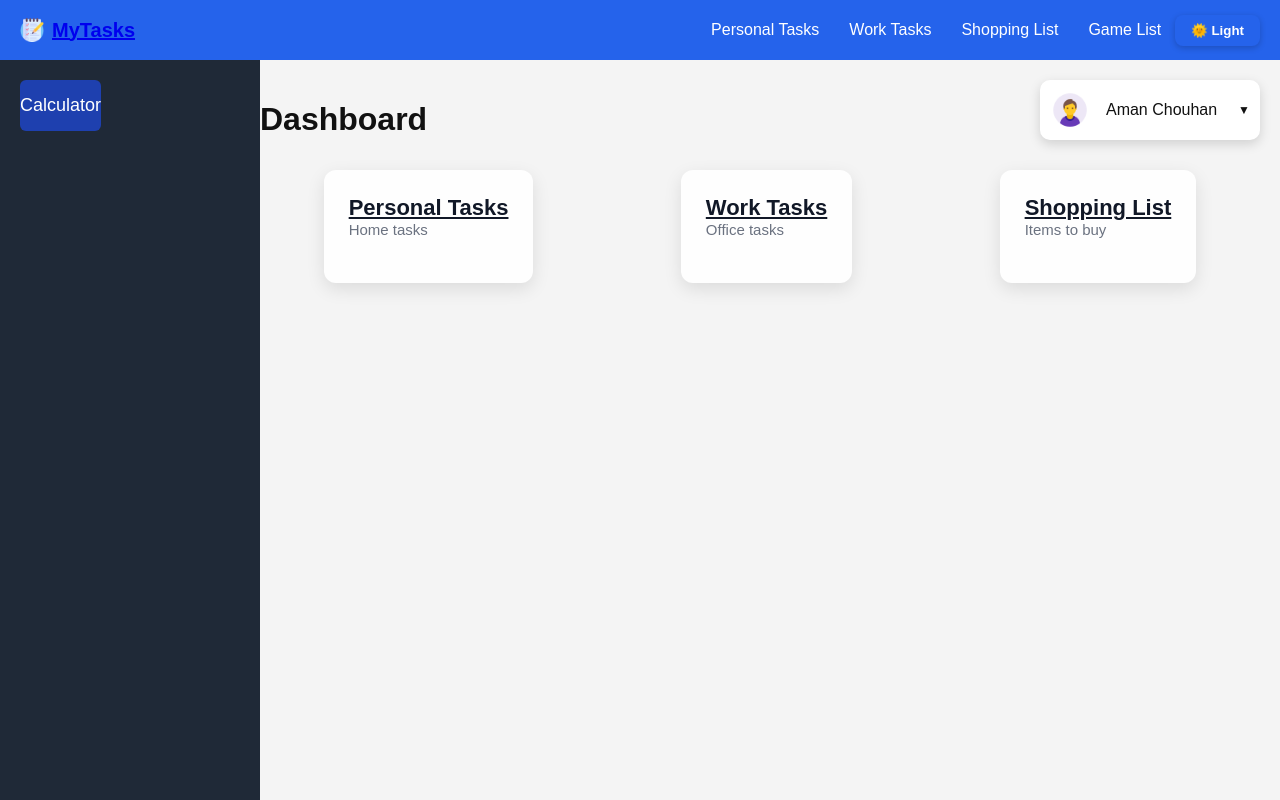
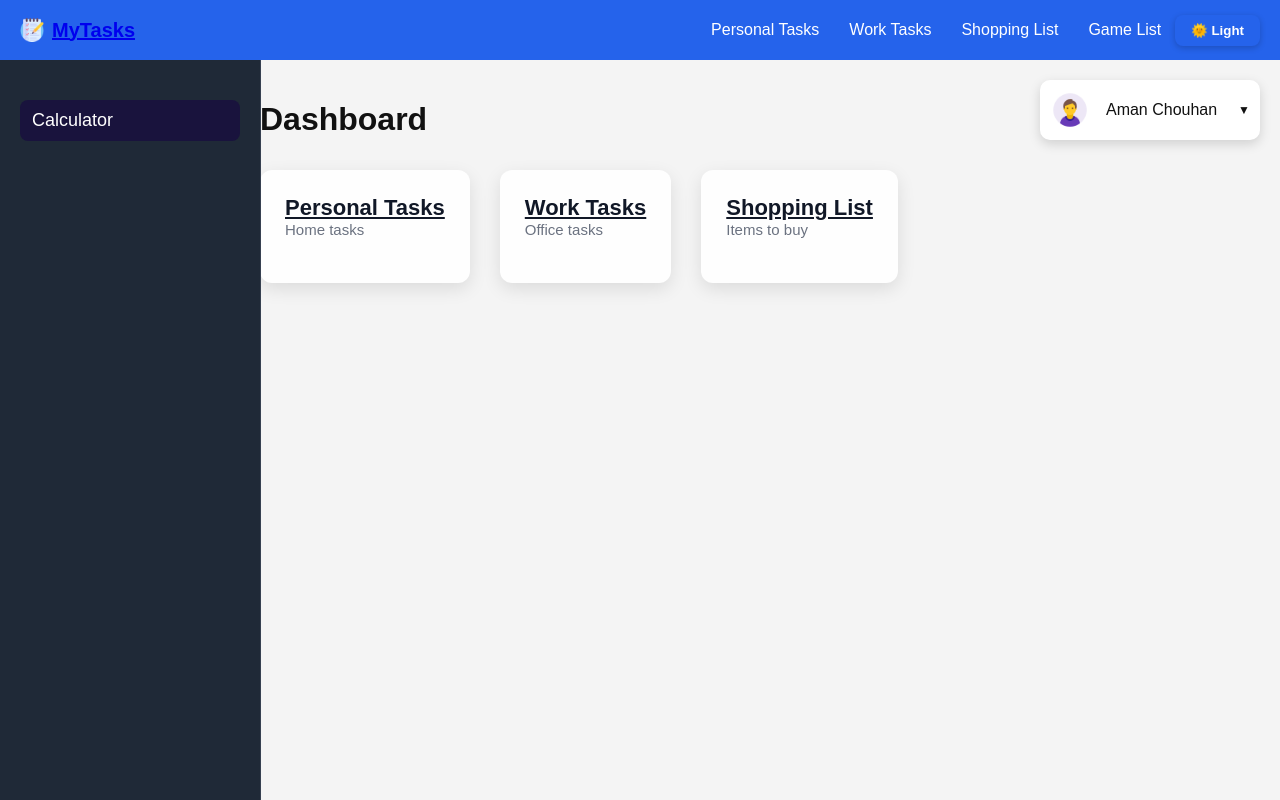
Before and after one commit to achouhan7477/next_to, a Next.js app: page / in a window 1280 px wide. Built offline with nearby package versions, Linux system fonts and the light colour scheme.

Commit message:
today change

```diff
--- a/src/app/globals.css
+++ b/src/app/globals.css
@@ -12,7 +12,6 @@ body.dark {
   color: #f4f4f4;
 }
 
-/* Navbar */
 .navbar {
   position: fixed;
   top: 0;
@@ -65,31 +64,111 @@ body.dark {
   color: #fff;
   padding: 20px;
   overflow: hidden;
-  transition: width 0.3s;
+  transition: width 0.3s ease, background 0.3s ease;
   z-index: 90;
+  border-right: 1px solid #374151;
 }
 
-.sidebar nav a {
-  display: block;
-  color: #fff;
-  text-decoration: none;
-  margin: 10px 0;
-  padding: 5px 10px;
-  border-radius: 5px;
+.sidebar.expanded {
+  width: 220px;
 }
 
-.sidebar nav a:hover {
-  background-color: #2563eb;
+.sidebar:not(.expanded) {
+  width: 60px;
 }
 
-/* Main Content */
+/* Sidebar Buttons / Links */
+.sidebar nav {
+  display: flex;
+  flex-direction: column;
+  gap: 15px;
+  margin-top: 20px;
+}
+
+.sidebar nav a,
+.sidebar nav button {
+  display: flex;
+  align-items: center;
+  justify-content: flex-start;
+  gap: 10px;
+  background: #2563eb;
+  border: none;
+  color: #fff;
+  padding: 10px 12px;
+  border-radius: 8px;
+  font-weight: 500;
+  cursor: pointer;
+  transition: all 0.3s ease;
+}
+
+.sidebar nav a:hover,
+.sidebar nav button:hover {
+  background-color: #1e40af;
+  transform: translateX(5px);
+}
+
+.sidebar nav a:focus,
+.sidebar nav button:focus {
+  outline: none;
+  box-shadow: 0 0 0 2px #3b82f6;
+}
+
+.sidebar .calc-btn {
+  background-color: #19133d;
+}
+
+.sidebar .calc-btn:hover {
+  background-color: #142854;
+  transform: translateX(5px);
+}
+
+.sidebar .toggle-btn {
+  position: absolute;
+  top: 10px;
+  right: -15px;
+  width: 30px;
+  height: 30px;
+  border-radius: 50%;
+  border: none;
+  background-color: #2563eb;
+  color: #fff;
+  cursor: pointer;
+  display: flex;
+  align-items: center;
+  justify-content: center;
+  transition: all 0.3s ease;
+}
+
+.sidebar .toggle-btn:hover {
+  background-color: #1e40af;
+  transform: rotate(90deg);
+}
+
+/* Dark Mode Support */
+body.dark .sidebar {
+  background: #111827;
+  border-right: 1px solid #374151;
+}
+
+body.dark .sidebar nav a,
+body.dark .sidebar nav button {
+  background-color: #2563eb;
+  color: #f4f4f4;
+}
+
+body.dark .sidebar nav a:hover,
+body.dark .sidebar nav button:hover {
+  background-color: #1e40af;
+}
+
+
 main {
   margin-left: 240px;
-  padding: 80px 20px 20px; /* top padding for navbar */
+  padding: 80px 20px 20px;
   transition: margin-left 0.3s;
 }
 
-/* Cards */
+
 .cards {
   display: flex;
   gap: 20px;
@@ -121,7 +200,7 @@ body.dark .card {
   resize: none;
 }
 
-/* Task Input */
+
 .task-input {
   display: flex;
   gap: 5px;
@@ -149,7 +228,7 @@ body.dark .card {
   background-color: #1e40af;
 }
 
-/* Tasks */
+
 ul {
   list-style: none;
   padding: 0;
@@ -188,7 +267,6 @@ li button {
   font-size: 16px;
 }
 
-/* Calculator Modal */
 .modal-overlay {
   position: fixed;
   inset: 0;
@@ -210,7 +288,6 @@ body.dark .modal {
   color: #f4f4f4;
 }
 
-/* Theme Toggle Button */
 .theme-toggle-btn {
   position: fixed;
   top: 15px;
@@ -241,7 +318,6 @@ body.dark .theme-toggle-btn:hover {
   background-color: #1f2937;
 }
 
-/* Profile Section */
 .profile-section {
   position: fixed;
   right: 20px;
@@ -322,7 +398,6 @@ body.dark .profile-info .role {
   color: #d1d5db;
 }
 
-/* Responsive */
 @media(max-width:768px){
   main {
     margin-left: 0;
@@ -346,8 +421,6 @@ body.dark .profile-info .role {
   }
 }
 
-
-/* card */
 .read-todo-card {
   background: #fefefe;
   border-radius: 12px;
@@ -369,18 +442,17 @@ body.dark .profile-info .role {
 
 .read-todo-title {
   margin: 0 0 8px 0;
-  font-size: 22px; /* slightly larger title */
+  font-size: 22px;
   font-weight: 600;
   color: #111827;
 }
 
 .read-todo-desc {
   margin: 0;
-  font-size: 15px; /* slightly larger description */
+  font-size: 15px;
   color: #6b7280;
 }
 
-/* Task List */
 .read-todo-list {
   list-style: none;
   padding: 0;
@@ -389,10 +461,10 @@ body.dark .profile-info .role {
 
 .read-todo-item {
   background: #f3f4f6;
-  padding: 10px 14px; /* more padding */
+  padding: 10px 14px;
   border-radius: 10px;
   margin-bottom: 10px;
-  font-size: 16px; /* slightly bigger text */
+  font-size: 16px;
   color: #111827;
   transition: background 0.2s;
 }
@@ -409,19 +481,17 @@ body.dark .profile-info .role {
   text-decoration: line-through;
   color: #9ca3af;
 }
-/* Task items */
 li {
   display: flex;
   align-items: center;
   gap: 5px;
   margin-bottom: 5px;
-  cursor: grab; /* default cursor: grab */
+  cursor: grab;
 }
 
 li:active {
-  cursor: grabbing; /* while dragging */
+  cursor: grabbing;
 }
-/* Calculator */
 .calculator {
   width: 300px;
   background: #2563eb;
@@ -470,7 +540,7 @@ li:active {
   font-size: 24px;
   font-weight: 600;
   margin-bottom: 10px;
-  color: #2563eb; /* blue */
+  color: #2563eb;
 }
 
 .card {
--- a/src/app/page.jsx
+++ b/src/app/page.jsx
@@ -6,9 +6,26 @@ import ThemeToggle from '../components/ThemeToggle';
 import CalculatorModal from '../components/CalculatorModal';
 import Sidebar from '../components/Sidebar';
 import { useState } from 'react';
+import { DragDropContext, Droppable, Draggable } from 'react-beautiful-dnd';
 
 export default function Page() {
   const [calcOpen, setCalcOpen] = useState(false);
+
+  const [cards, setCards] = useState([
+    { id: 'personal', title: 'Personal Tasks', desc: 'Home tasks' },
+    { id: 'work', title: 'Work Tasks', desc: 'Office tasks' },
+    { id: 'shopping', title: 'Shopping List', desc: 'Items to buy' },
+  ]);
+
+  const handleDragEnd = (result) => {
+    if (!result.destination) return;
+
+    const newCards = Array.from(cards);
+    const [movedCard] = newCards.splice(result.source.index, 1);
+    newCards.splice(result.destination.index, 0, movedCard);
+
+    setCards(newCards);
+  };
 
   return (
     <div>
@@ -17,13 +34,41 @@ export default function Page() {
       <main>
         <ThemeToggle />
         <h1>Dashboard</h1>
-        {/* <button onClick={() => setCalcOpen(true)}>Open Calculator</button> */}
-        <div className="cards">
-         <TodoListView listKey="personal" title="Personal Tasks" desc="Home tasks" />
-<TodoListView listKey="work" title="Work Tasks" desc="Office tasks" />
-<TodoListView listKey="shopping" title="Shopping List" desc="Items to buy" />
 
-        </div>
+        <DragDropContext onDragEnd={handleDragEnd}>
+          <Droppable droppableId="cards" direction="horizontal">
+            {(provided) => (
+              <div
+                className="cards"
+                ref={provided.innerRef}
+                {...provided.droppableProps}
+              >
+                {cards.map((card, index) => (
+                  <Draggable key={card.id} draggableId={card.id} index={index}>
+                    {(provided) => (
+                      <div
+                        ref={provided.innerRef}
+                        {...provided.draggableProps}
+                        {...provided.dragHandleProps}
+                        style={{
+                          margin: '0 10px 0 0',
+                          ...provided.draggableProps.style,
+                        }}
+                      >
+                        <TodoListView
+                          listKey={card.id}
+                          title={card.title}
+                          desc={card.desc}
+                        />
+                      </div>
+                    )}
+                  </Draggable>
+                ))}
+                {provided.placeholder}
+              </div>
+            )}
+          </Droppable>
+        </DragDropContext>
       </main>
       <ProfileSection />
       <CalculatorModal open={calcOpen} onClose={() => setCalcOpen(false)} />
--- a/src/components/Sidebar.jsx
+++ b/src/components/Sidebar.jsx
@@ -11,7 +11,6 @@ export default function Sidebar() {
     <div className={`sidebar ${expanded ? 'expanded' : ''}`}>
       {/* <div className="logo">🚀 MyDashboard</div> */}
       {/* <button onClick={() => setExpanded(!expanded)}>
-        {expanded ? '⬅️' : '➡️'}
       </button> */}
       <nav>
         {/* <Link href="/">Home</Link> */}
--- a/src/components/TodoCard.jsx
+++ b/src/components/TodoCard.jsx
@@ -80,11 +80,9 @@ export default function TodoCard({ listKey, title: defaultTitle, desc: defaultDe
 
   return (
     <div className="todo-card-wrapper">
-      {/* Title above the card */}
       <h2 className="card-main-title">{title}</h2>
 
       <div className="card">
-        {/* Editable title inside card */}
         <input
           className="card-title"
           value={title}
```
Also changed, not shown: package.json (+11 -6 lines), src/components/GameList.jsx (+74 -51 lines), src/services/services.js (added, +15 -0 lines), src/styles/calculator.css (+5 -9 lines), src/styles/ditto.css (+41 -6 lines), 1 other file (tests, documents, lock files or other folders).
